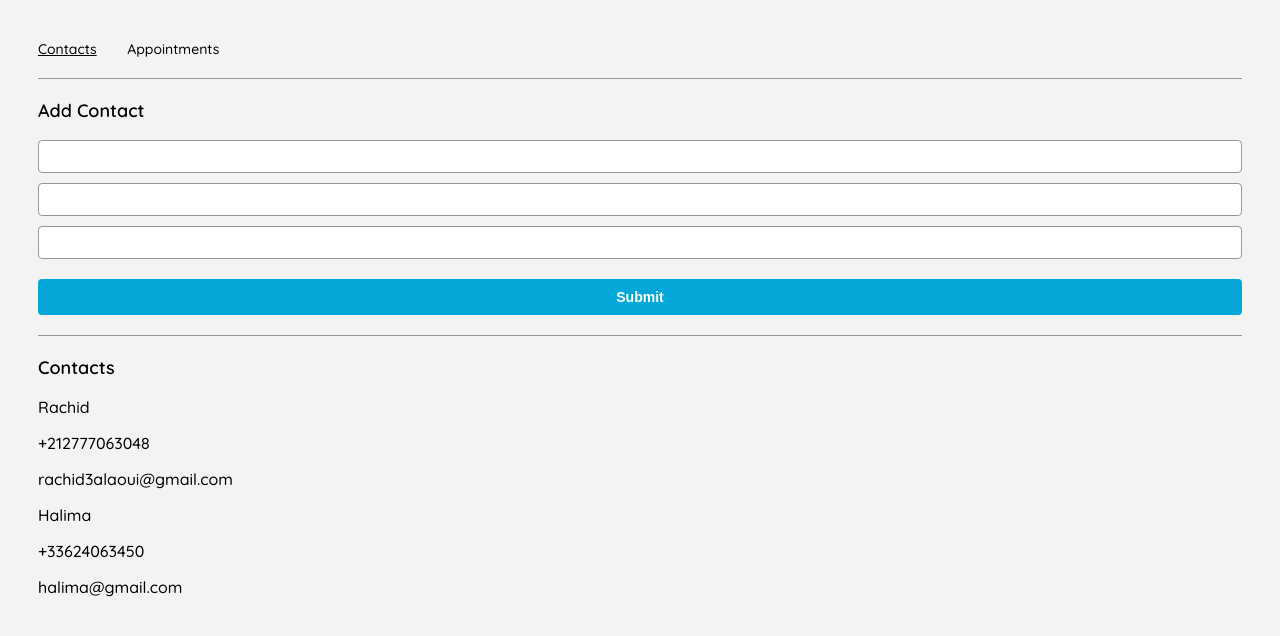
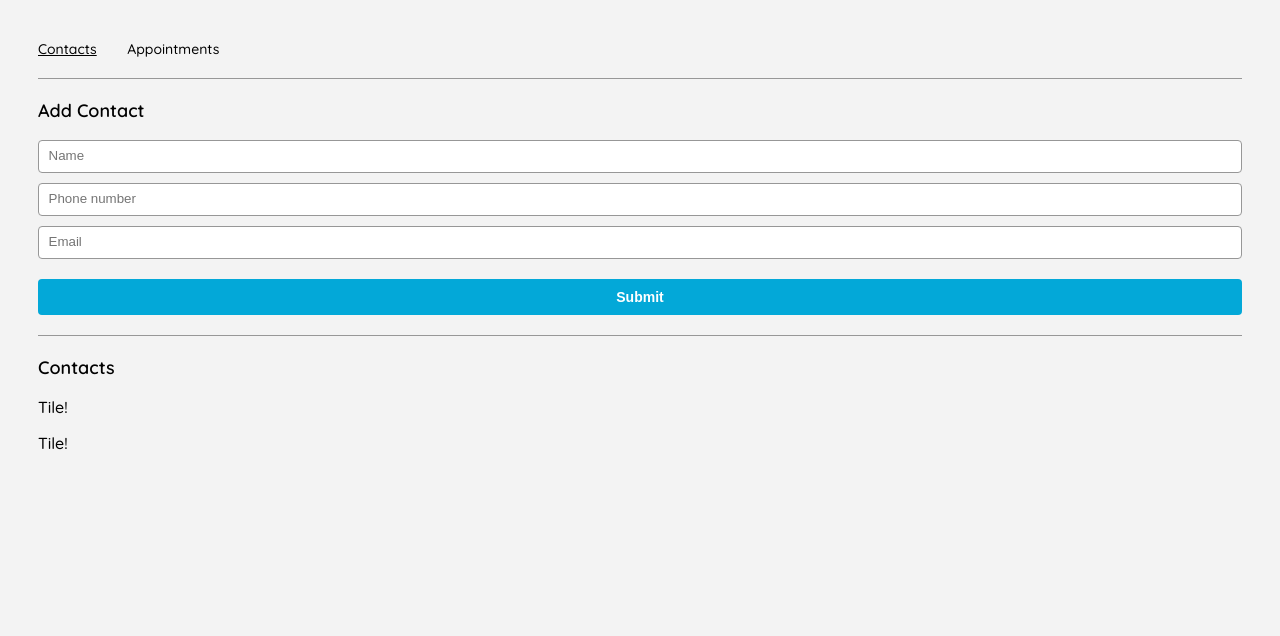
Before and after one commit to devrachidamrani/appointment-planner, a React (Vite) app: page /contacts in a window 1280 px wide. Shown: the top 636 px of the page. Built offline with nearby package versions, Linux system fonts and the light colour scheme.

Commit message:
Refactore code

```diff
--- a/src/app/App.js
+++ b/src/app/App.js
@@ -8,8 +8,7 @@ const App = () => {
     CONTACTS: '/contacts',
     APPOINTMENTS: '/appointments',
   }
-
-  // Define state variables for contacts and appointments
+  // Contacts
   const [contacts, setContacts] = useState([
     {
       name: 'Rachid',
@@ -18,6 +17,8 @@ const App = () => {
     },
     { name: 'Halima', phone: '+33624063450', email: 'halima@gmail.com' },
   ])
+
+  // Appointments
   const [appointments, setAppointments] = useState([])
 
   // Implement functions to add data to contacts and appointments
--- a/src/components/appointmentForm/AppointmentForm.js
+++ b/src/components/appointmentForm/AppointmentForm.js
@@ -0,0 +1,60 @@
+import React from 'react'
+import { ContactPicker } from '../../components/contactPicker/ContactPicker'
+
+export const AppointmentForm = ({
+  contacts,
+  title,
+  setTitle,
+  contact,
+  setContact,
+  date,
+  setDate,
+  time,
+  setTime,
+  handleSubmit,
+}) => {
+  const getTodayString = () => {
+    const [month, day, year] = new Date().toLocaleDateString('en-US').split('/')
+    return `${year}-${month.padStart(2, '0')}-${day.padStart(2, '0')}`
+  }
+
+  const handleContactChange = () => {
+    console.log('Selected!')
+  }
+  return (
+    <>
+      <form onSubmit={handleSubmit}>
+        <input
+          type="text"
+          placeholder="Title"
+          value={title}
+          onChange={e => setTitle(e.target.value)}
+        />
+        <input
+          type="text"
+          placeholder="Time"
+          value={time}
+          onChange={e => setTime(e.target.value)}
+        />
+        <input
+          type="text"
+          placeholder="Contact"
+          value={contact}
+          onChange={e => setContact(e.target.value)}
+        />
+        <input
+          type="text"
+          placeholder="Date"
+          value={date}
+          onChange={e => setDate(e.target.value)}
+        />
+        <input type="submit" />
+      </form>
+      <hr />
+      <ContactPicker
+        contacts={contacts}
+        handleContactChange={handleContactChange}
+      />
+    </>
+  )
+}
--- a/src/components/contactForm/ContactForm.js
+++ b/src/components/contactForm/ContactForm.js
@@ -11,10 +11,25 @@ export const ContactForm = ({
 }) => {
   return (
     <form onSubmit={handleSubmit}>
-      <input type="text" value={name} onChange={setName} />
+      <input
+        type="text"
+        placeholder="Name"
+        value={name}
+        onChange={e => setName(e.target.value)}
+      />
       {/* include a pettern attribute to the phone input with a regex */}
-      <input type="text" value={phone} onChange={setPhone} />
-      <input type="text" value={email} onChange={setEmail} />
+      <input
+        type="text"
+        placeholder="Phone number"
+        value={phone}
+        onChange={e => setPhone(e.target.value)}
+      />
+      <input
+        type="text"
+        placeholder="Email"
+        value={email}
+        onChange={e => setEmail(e.target.value)}
+      />
       <input type="submit" />
     </form>
   )
--- a/src/components/contactPicker/ContactPicker.js
+++ b/src/components/contactPicker/ContactPicker.js
@@ -0,0 +1,17 @@
+import React from 'react'
+
+export const ContactPicker = ({ contacts, handleContactChange }) => {
+  return (
+    <>
+      <h1> Contact Picker </h1>
+      <select onChange={handleContactChange}>
+        {' '}
+        {contacts.map((contact, index) => (
+          <option key={index} value={contact.name}>
+            {contact.name}
+          </option>
+        ))}
+      </select>
+    </>
+  )
+}
--- a/src/components/tile/Tile.js
+++ b/src/components/tile/Tile.js
@@ -1,12 +1,6 @@
 import React from 'react'
 
-export const Tile = ({ contact }) => {
-  const contactValues = Object.values(contact)
-  return (
-    <>
-      {contactValues.map((value, index) => (
-        <p key={index}>{value}</p>
-      ))}
-    </>
-  )
+export const Tile = props => {
+  console.log(props)
+  return <p>Tile!</p>
 }
--- a/src/components/tileList/TileList.js
+++ b/src/components/tileList/TileList.js
@@ -1,11 +1,24 @@
 import React from 'react'
 import { Tile } from '../tile/Tile'
 
-export const TileList = ({ contacts }) => {
+import { useLocation } from 'react-router-dom'
+
+export const TileList = props => {
+  const location = useLocation()
+  if (location.pathname === '/contacts') {
+    return (
+      <>
+        {props.contacts.map((contact, index) => (
+          <Tile key={index} contact={contact} />
+        ))}
+      </>
+    )
+  }
+
   return (
     <>
-      {contacts.map((contact, index) => (
-        <Tile key={index} contact={contact} />
+      {props.appointments.map((appointment, index) => (
+        <Tile key={index} appointment={appointment} />
       ))}
     </>
   )
--- a/src/containers/appointmentsPage/AppointmentsPage.js
+++ b/src/containers/appointmentsPage/AppointmentsPage.js
@@ -1,26 +1,47 @@
-import React from 'react'
+import React, { useState } from 'react'
+import { AppointmentForm } from '../../components/appointmentForm/AppointmentForm'
+import { TileList } from '../../components/tileList/TileList'
 
-export const AppointmentsPage = () => {
-  /*
-  Define state variables for
-  appointment info
-  */
+export const AppointmentsPage = ({
+  appointments,
+  addNewAppointment,
+  contacts,
+}) => {
+  const [title, setTitle] = useState('')
+  const [contact, setContact] = useState('')
+  const [time, setTime] = useState('')
+  const [date, setDate] = useState('')
 
   const handleSubmit = e => {
     e.preventDefault()
-    /*
-    Add contact info and clear data
-    */
+    addNewAppointment(title, contact, date, time)
+    setTitle('')
+    setTime('')
+    setContact('')
+    setDate('')
   }
 
   return (
     <div>
       <section>
         <h2>Add Appointment</h2>
+        <AppointmentForm
+          title={title}
+          setTitle={setTitle}
+          contact={contact}
+          setContact={setContact}
+          time={time}
+          setTime={setTime}
+          date={date}
+          setDate={setDate}
+          handleSubmit={handleSubmit}
+          contacts={contacts}
+        />
       </section>
       <hr />
       <section>
         <h2>Appointments</h2>
+        <TileList appointments={appointments} />
       </section>
     </div>
   )
--- a/src/containers/contactsPage/ContactsPage.js
+++ b/src/containers/contactsPage/ContactsPage.js
@@ -3,43 +3,26 @@ import { ContactForm } from '../../components/contactForm/ContactForm'
 import { TileList } from '../../components/tileList/TileList'
 
 export const ContactsPage = ({ contacts, addNewContact }) => {
-  /*
-  Define state variables for
-  contact info and duplicate check
-  */
   const [contactName, setContactName] = useState('')
-  const [contactPhone, setcontactPhone] = useState('')
-  const [contactEmail, setcontactEmail] = useState('')
+  const [contactPhone, setContactPhone] = useState('')
+  const [contactEmail, setContactEmail] = useState('')
 
   const handleSubmit = e => {
     e.preventDefault()
-    /*
-    Add contact info and clear data
-    if the contact name is not a duplicate
-    */
+    addNewContact(contactName, contactPhone, contactEmail)
   }
-
-  /*
-  Using hooks, check for contact name in the
-  contacts array variable in props
-  */
 
   return (
     <div>
       <section>
         <h2>Add Contact</h2>
-        {
-          // Check for duplicates whenever the name in the form changes and indicate the name is a duplicate
-          // Only add a new contact on form submission if it does not duplicate an existing contact’s name
-          // A successful submission should clear the form
-        }
         <ContactForm
           name={contactName}
           setName={setContactName}
           phone={contactPhone}
-          setPhone={setcontactPhone}
+          setPhone={setContactPhone}
           email={contactEmail}
-          setEmail={setcontactEmail}
+          setEmail={setContactEmail}
           handleSubmit={handleSubmit}
         />
       </section>
```
